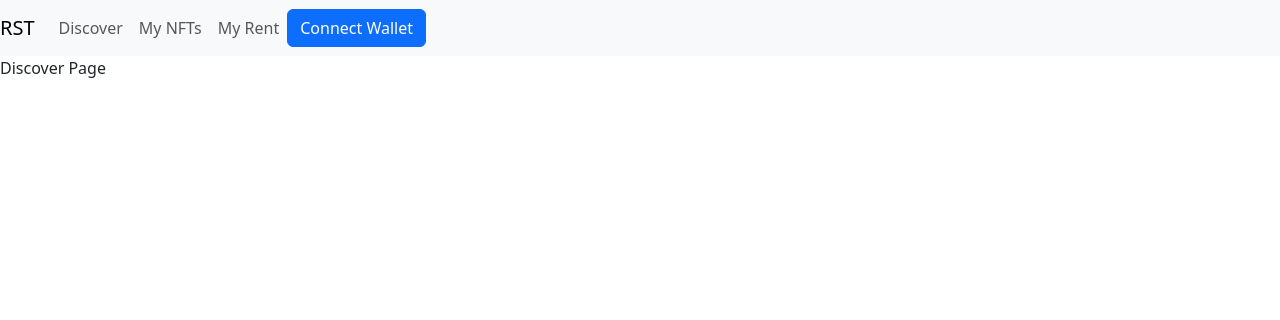
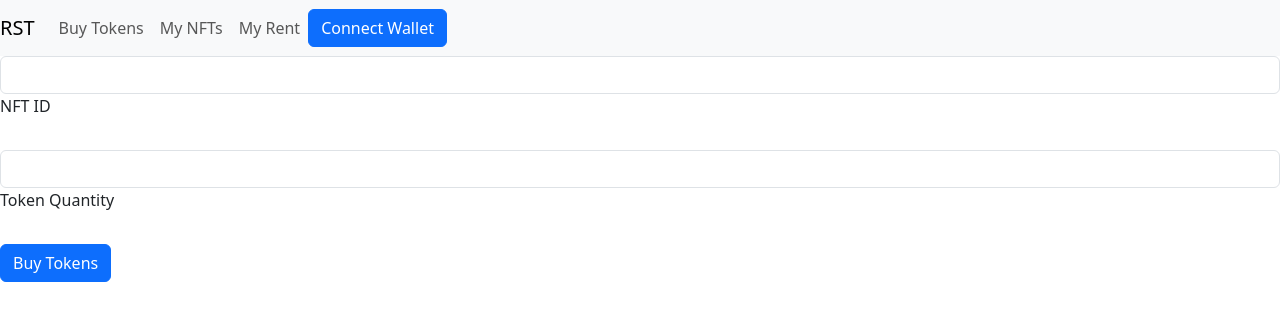
Before and after one commit to MatheusHoudin/real-state-with-tokenization, a React app: page / in a window 1280 px wide. Shown: the top 320 px of the page. Built offline with nearby package versions, Linux system fonts and the light colour scheme; what @alch/alchemy-web3, alchemy-sdk would draw is missing.

Commit message:
Adding feature to buy tokens from the NFT contract

```diff
--- a/src/App.js
+++ b/src/App.js
@@ -3,7 +3,7 @@ import { BrowserRouter, Route, Routes } from "react-router-dom";
 import "bootstrap/dist/css/bootstrap.min.css";
 import { useEffect, useState } from 'react';
 import CustomNavBar from "./Navigation/CustomNavBar";
-import DiscoverPage from "./Pages/DiscoverPage";
+import BuyTokensPage from "./Pages/BuyTokensPage";
 import MyNftsPage from "./Pages/MyNftsPage";
 import RentPage from "./Pages/RentPage";
 
@@ -20,7 +20,7 @@ const App = () =>{
                 <BrowserRouter>
                     <Routes>
                         <Route path='/' exact element={
-                            <DiscoverPage />
+                            <BuyTokensPage />
                         } />
                         <Route path='/mynfts' element={
                             <MyNftsPage />
--- a/src/Navigation/CustomNavBar.js
+++ b/src/Navigation/CustomNavBar.js
@@ -62,7 +62,7 @@ const CustomNavbar = () => {
         <ul className="navbar-nav">
           <li className="nav-item active">
             <a className="nav-link" href="http://localhost:5000/">
-              Discover
+              Buy Tokens
             </a>
           </li>
           <li className="nav-item">
--- /dev/null
+++ b/src/Pages/BuyTokensPage.js
@@ -0,0 +1,63 @@
+import {React, useContext, useState} from "react";
+import {
+  MDBInput,
+  MDBBtn
+} from 'mdb-react-ui-kit';
+import blockchain from "../utils/Blockchain";
+import "../App";
+import { RealStateContext } from "../App";
+
+const BuyTokensPage = () => {
+
+  const [formData, setFormData] = useState({nftId: 0, quantity: 0});
+  const { connectedWallet, setConnectedWallet } = useContext(RealStateContext);
+
+  const handleChange = (event) => {
+    const { name, value } = event.target;
+    setFormData((prevFormData) => ({ ...prevFormData, [name]: value }));
+  };
+
+  const handleSubmit = async (event) => {
+    event.preventDefault()
+    console.log(formData)
+    await buyCoins({
+      nftId: formData.nftId,
+      quantity: formData.quantity
+    });
+  };
+
+  const buyCoins = async ({
+    nftId,
+    quantity,
+}) => {
+    const coinUnitPriceWei = 100000000000000
+    const calculatedQuantity = (quantity * coinUnitPriceWei).toString()
+    console.log(calculatedQuantity)
+    const result = await blockchain.nftContract.methods.buyCoins(
+        nftId,
+        connectedWallet,
+    ).send({
+        from: connectedWallet,
+        value: calculatedQuantity
+    }).catch(err => {
+      console.log(err);
+    });
+
+    console.log(result)
+}
+
+  return (
+    <div>
+      <form onSubmit={handleSubmit} >
+        <MDBInput id='nftId' name='nftId' wrapperClass='mb-4' type='number' label='NFT ID' onChange={handleChange} />
+        <MDBInput id='quantity' name='quantity' wrapperClass='mb-4' type='number' label='Token Quantity' onChange={handleChange} />
+
+        <MDBBtn type='submit' className='mb-4' block>
+            Buy Tokens
+        </MDBBtn>
+      </form>
+    </div>
+  );
+};
+
+export default BuyTokensPage;
--- a/src/Pages/DiscoverPage.js
+++ /dev/null
@@ -1,12 +0,0 @@
-import React from "react";
-import {  Link } from "react-router-dom";
-
-const DiscoverPage = () => {
-  return (
-    <div>
-        <a>Discover Page</a>
-    </div>
-  );
-};
-
-export default DiscoverPage;
--- a/src/Pages/MyNftsPage.js
+++ b/src/Pages/MyNftsPage.js
@@ -11,6 +11,7 @@ const MyNftsPage = () => {
 
   const updateBalance = async () => {
     const balance = await blockchain.nftContract.methods.balanceOf(connectedWallet).call()
+
     setNftBalance(balance)
   };
 
@@ -18,15 +19,15 @@ const MyNftsPage = () => {
     blockchain.alchemy.nft.getNftsForOwner(connectedWallet, {
       contractAddresses: ['0x49b74EaFB05Df38354F81EcB3854035c2cB2A4BF']
     })
-    .then((nfts) => {
-      const nftsResult = nfts.ownedNfts.map((element) => {
+    .then(async (nfts) => {
+      const nftsResult = nfts.ownedNfts.map(async (element) => {
         return {
           tokenId: element.tokenId,
           metadataError: element.metadataError,
           metadata: element.rawMetadata
         };
       });
-      console.log(nftsResult)
+      nfts
       setWalletNfts(nftsResult)
     })
   }
@@ -40,11 +41,6 @@ const MyNftsPage = () => {
     <div>
         <CreateNFTForm updateBalance={updateBalance}/>
         <strong>{"NFT Balance: " + nftBalance}</strong>
-        <ul>
-          {walletNfts.map((nft) => (
-            <li key={nft.tokenId}>{nft.metadataError ? nft.tokenId : JSON.parse(nft.metadata)}</li>
-          ))}
-        </ul>
     </div>
   );
 };
--- a/src/utils/Blockchain.js
+++ b/src/utils/Blockchain.js
@@ -12,7 +12,7 @@ const settings = {
 const alchemy = new Alchemy(settings);
 
 const RealStateNFTAbi = RealStateNFT.abi;
-const RealStateNFTAddress = "0x49b74EaFB05Df38354F81EcB3854035c2cB2A4BF";
+const RealStateNFTAddress = "0xd9f8B406d91486298915b9b6eE189Cc77dCE2C59";
 
 const RealStateCoinAbi = RealStateCoin.abi;
 
```
Also changed, not shown: 1 other file (tests, documents, lock files or other folders).
